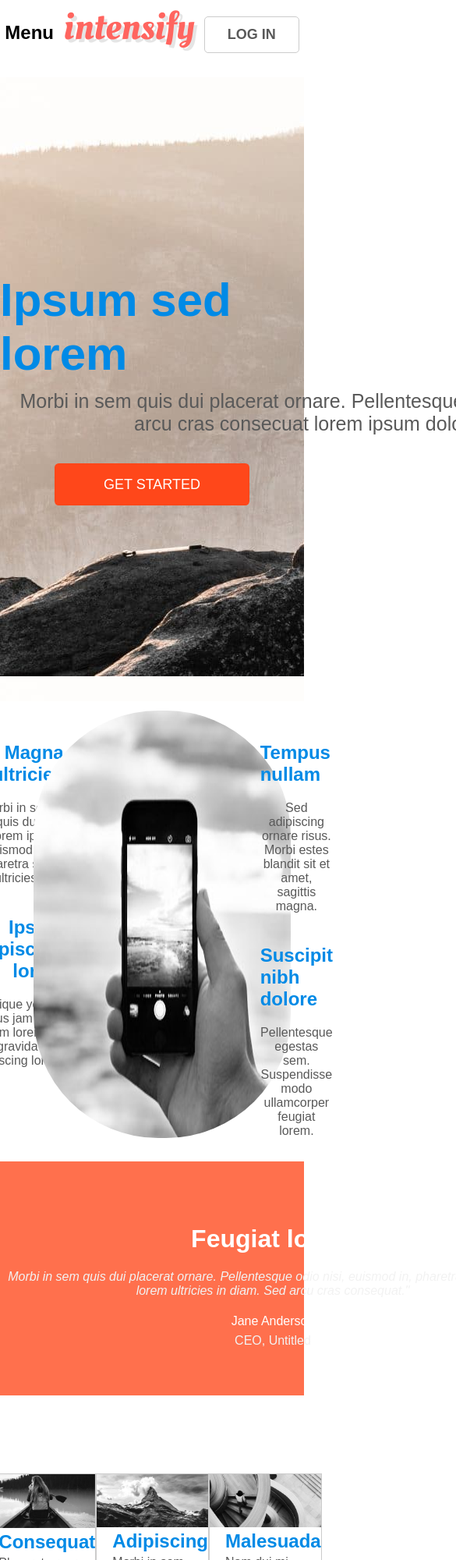
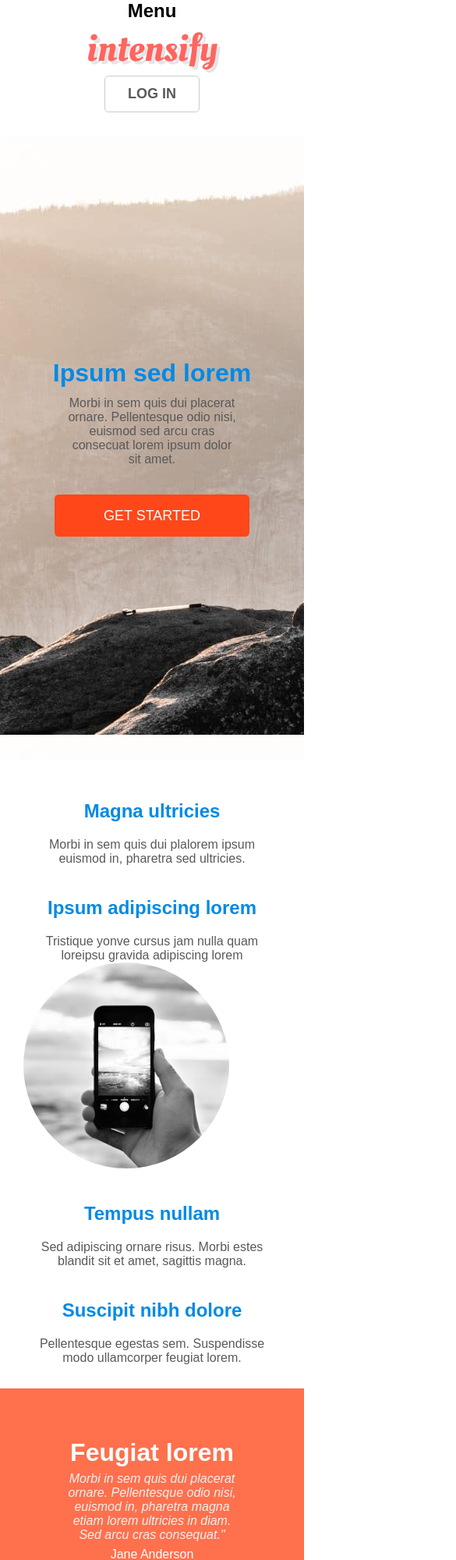
Before and after one commit to nikakh/template.web, a plain HTML site: page index.html in a window 390 px wide. Shown: the top 2000 px of the page at 78% size, 585 px wide, since content can reach past the window. Drawn offline with Linux system fonts and the light colour scheme; files that its build step writes are made by us from their sources.

Commit message:
Add files via upload

```diff
--- a/index.html
+++ b/index.html
@@ -3,9 +3,10 @@
 <head>
 	<title>intensify-TEMPLATED</title>
 
-
+	<meta name="viewport" content="width=device-width, initial-scale=1.0">
 	<link href='http://fonts.googleapis.com/css?family=Oleo+Script' rel='stylesheet' type='text/css'>
 	<link rel="stylesheet" href="style/style.css" type="text/css">
+	<link rel="stylesheet" href="style/responsive.css" type="text/css">
 
 </head>
 <body>
@@ -34,7 +35,9 @@
 			<p>Tristique yonve cursus jam nulla quam
 			loreipsu gravida adipiscing lorem</p>
 		</div>
-		<img class="center-image" src="imgs/image2.jpg">
+		<div class="imgDiv">
+			<img class="center-image" src="imgs/image2.jpg">
+		</div>
 		<div class="image-right">
 			<h2 class="top-right">Tempus nullam</h2>
 			<p>Sed adipiscing ornare risus. Morbi estes
@@ -76,7 +79,11 @@
 
 	<footer class="foot">
 		<h1>Get In Touch</h1>
-		<p><span> (000) 000-0000</span><span> information@untitled.tld</span><span>123 Somewhere Road, Nashville, TN 00000</span></p>
+		<div class="coordinates">
+			<span> (000) 000-0000</span>
+			<span> information@untitled.tld</span>
+			<span>123 Somewhere Road, Nashville, TN 00000</span>
+		</div>
 		<p id="line">&copy Untitled. Design TEMPLATED. Images Unsplash.</p>
 	</footer>
 </body>
--- /dev/null
+++ b/responsive.css
@@ -0,0 +1,71 @@
+@media only screen and (max-width: 992px){
+	.aroundImage{
+		flex-direction: column;
+
+	}
+	.image-left{
+		text-align: left;
+		width:80%;
+		margin:0 auto;
+	}
+
+	.image-right{
+		text-align: right;
+		width:80%;
+		margin:0 auto;
+	}
+
+	.greet h1{
+		font-size:2rem;
+	}
+}
+
+@media only screen and (max-width: 895px){
+	.portfolio{
+		flex-direction: column;
+		margin: 20px;
+
+	}
+
+	.img1 img{
+		width:100%;
+	}
+
+	.greet p{
+		font-size:1rem;
+		width: 14rem;
+	}
+
+	.quote p{
+		font-size:1rem;
+		width: 14rem;
+	}
+}
+
+@media only screen and (max-width: 768px){
+	.imgDiv img{
+		width:80%;
+		height: 80%;
+		margin:0 auto;
+	}
+
+	.coordinates{
+		width: 80%;
+		display: flex;
+		flex-direction: column
+	}
+
+	#line{
+		width: 70%;
+	}
+
+	.img1{
+		width: 80%;
+	}
+}
+
+@media only screen and (max-width: 400px){
+	.header{
+		flex-direction: column;
+	}
+}
--- /dev/null
+++ b/style.css
@@ -0,0 +1,227 @@
+*{
+	margin:0 auto;
+	padding: 0;
+
+}
+
+html{
+	font-size: 16px;
+}
+
+body{
+	font-family: Arial;
+}
+
+/*header*/
+
+
+.header{
+	display:flex;
+	justify-content: space-between;
+	align-items: baseline;
+
+}
+
+.menu{
+ flex: 0.3;
+}
+
+
+.comName {
+  font: 400 50px 'Oleo Script', Helvetica, sans-serif;
+  color: #FF655F ;
+  text-shadow: 4px 4px 0px rgba(0,0,0,0.1);
+  flex: 0.3;
+}
+
+.login {
+	font-size:18px;
+	border: 0.5px solid #cccccc;
+	border-radius: 5px;
+	text-align: center;
+	line-height:2.5em;
+	width: 120px;
+	height: 2.5em;
+	color:  #595959;
+
+	}
+
+	.login:hover{
+		background-color: #f2f2f2;
+		transition: background-color 0.5s ease;
+	}
+
+/*main content*/
+
+.greet {
+	margin-top: 30px;
+	height: 800px;
+	display: flex;
+	justify-content: center;
+	flex-direction: column;
+	background-image: url("../imgs/image1.jpg");
+}
+
+.greet h1{
+	font-size:2rem;
+	color: #008ae6;
+}
+
+.greet p {
+	font-size:1rem;
+	width: 35em;
+	text-align: center;
+	color: #595959;
+}
+
+
+#btn {
+	font-size: 18px;
+	margin-top:2em;
+	background-color: #ff471a;
+	width: 250px;
+	height: 3em;
+	color: white;
+	line-height: 3em;
+	border-radius:0.3em;
+}
+
+#btn:hover {
+	background-color:#ff704d;
+	transition: background-color 0.5s ease;
+}
+/* text around the image */
+
+.aroundImage{
+	display: flex;
+	flex-direction: row;
+	justify-content: center;
+	margin-top: 3%;
+}
+
+.center-image{
+	border-radius: 160px;
+	margin: 0 auto;
+}
+
+.image-left{
+	display: flex;
+	flex-direction: column;
+	text-align: right;
+	width: 300px;
+	margin-right: -10%;
+}
+
+.image-left h2, .image-right h2{
+	margin-top: 40px;
+	color:#008ae6;
+
+}
+
+.image-left p, .image-right p{
+	margin-top: 20px;
+	color:#595959;
+}
+
+.image-right{
+	display: flex;
+	flex-direction: column;
+	text-align: left;
+	width: 300px;
+	margin-left: -10%;
+}
+
+/* quote*/
+
+.quote{
+	margin-top: 30px;
+	display: flex;
+	justify-content: center;
+	flex-direction: column;
+	background-color:  #ff704d;
+	height: 300px;
+}
+
+.quote h1, p{
+	text-align: center;
+	margin-top: 3%;
+}
+
+#pos {
+	margin-top: 1%;
+}
+
+.quote p {
+	width:700px;
+}
+
+.quote h1{
+	color:white;
+}
+
+
+
+.quote p{
+	color: #f2f2f2;
+}
+
+#name{
+	color: white;
+}
+
+.portfolio{
+	display: flex;
+	justify-content: center;
+	margin-top: 100px;
+	padding: 0;
+}
+
+.img1{
+	width: 300px;
+	border: 0.2px solid #cccccc;
+	border-radius: 0px; /*fix this */
+	text-align: left;
+	height: 300px;
+}
+
+.img1 h2{
+	color:#008ae6;
+	padding-left: 20px;
+}
+
+.img1 p{
+	color: #595959;
+	text-align: left;
+	padding-left: 20px;
+}
+
+.img1 img{
+	width: 100%;
+}
+
+
+/*footer*/
+.foot{
+	display: flex;
+	justify-content: center;
+	flex-direction: column;
+	background-color: #0099cc;
+	height: 400px;
+	margin-top: 100px;
+}
+
+.foot h1{
+	color: white;
+}
+
+.foot span{
+	margin-left: 50px;
+	color: #f2f2f2;
+}
+
+#line{
+	color: #f2f2f2;
+	width: 600px;
+	border-top: 0.3px solid  #bfbfbf;
+	padding-top: 20px;
+}
```
Also changed, not shown: image1.jpg (added), image2.jpg (added), pic1.jpg (added), pic2.jpg (added), pic3.jpg (added).
